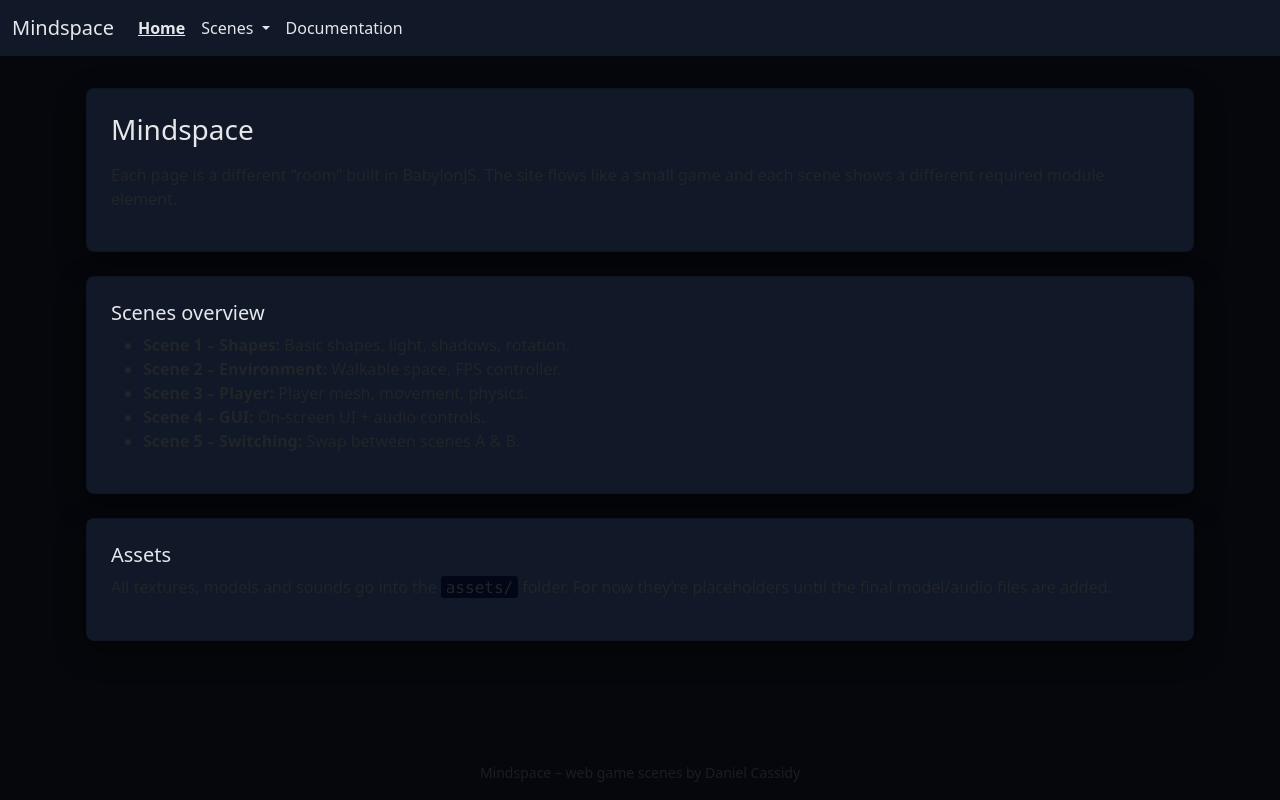
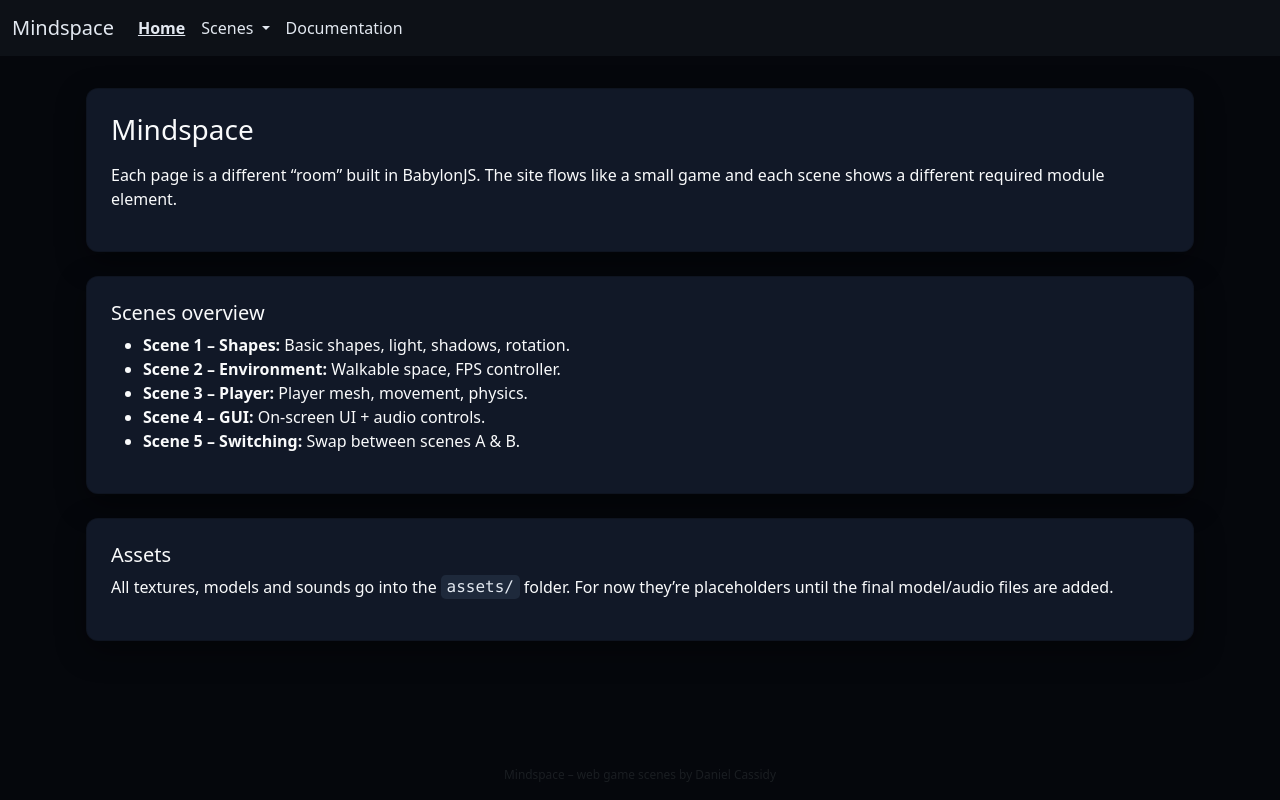
Before and after one commit to BlueSpartan626/Repository_1, a plain HTML site: page index.html in a window 1280 px wide. Drawn offline with nearby package versions, Linux system fonts and the light colour scheme.

Commit message:
modified and fixed code

```diff
--- a/css/style.css
+++ b/css/style.css
@@ -1,4 +1,4 @@
-/* general reset + base styling */
+/* Global reset */
 * {
   box-sizing: border-box;
 }
@@ -6,46 +6,65 @@
 body {
   margin: 0;
   font-family: system-ui, -apple-system, BlinkMacSystemFont, "Segoe UI", sans-serif;
-  background: #05070c;
-  color: #f3f3f3;
+  background: #05070c; /* dark blue/black */
+  color: #ffffff;       /* bright readable text */
 }
 
+/* Links */
 a {
-  color: #93c5fd;
+  color: #60a5fa; /* brighter blue */
+  text-decoration: none;
 }
-
 a:hover {
-  color: #bfdbfe;
-}
-
-/* navbar */
-.navbar-custom {
-  background: #111827;
-}
-
-.navbar-brand,
-.nav-link {
-  color: #e5e7eb !important;
-}
-
-.nav-link.active {
-  font-weight: 600;
+  color: #93c5fd; /* lighter blue on hover */
   text-decoration: underline;
 }
 
-/* layout wrappers */
+/* Navbar */
+.navbar-custom {
+  background: #0d1117; /* GitHub-dark style */
+}
+.navbar-brand,
+.nav-link {
+  color: #e2e8f0 !important; /* light grey */
+  font-weight: 500;
+}
+.nav-link.active {
+  font-weight: 700;
+  text-decoration: underline;
+}
+
+/* Layout */
 .main-wrapper {
   min-height: 100vh;
   display: flex;
   flex-direction: column;
 }
-
 .main-content {
   flex: 1;
   padding: 2rem 1rem;
 }
 
-/* full-window canvas wrapper for scenes */
+/* Cards (content boxes) */
+.card {
+  background: #111827; /* deep navy blue */
+  border-radius: 0.75rem;
+  padding: 1.5rem;
+  margin-bottom: 1.5rem;
+  box-shadow: 0 10px 30px rgba(0, 0, 0, 0.4);
+  color: #f9fafb; /* near white text */
+}
+
+/* Inline code styling */
+.code-inline {
+  font-family: Consolas, "Courier New", monospace;
+  background: #1e293b;  /* dark slate */
+  padding: 0.15rem 0.35rem;
+  border-radius: 0.3rem;
+  color: #e2e8f0;
+}
+
+/* Canvas wrapper for Babylon scenes */
 .canvas-wrapper {
   position: relative;
   width: 100vw;
@@ -53,46 +72,29 @@
   margin: 0;
 }
 
-/* Babylon canvas */
 #renderCanvas {
   width: 100%;
   height: 100%;
   display: block;
   touch-action: none;
+  background: #000; /* Black fallback before Babylon renders */
 }
 
-/* overlay UI text on top of scenes */
+/* UI text overlay on scenes */
 .scene-ui {
   position: absolute;
   top: 1rem;
   left: 1rem;
-  padding: 0.5rem 0.75rem;
-  background: rgba(0, 0, 0, 0.6);
-  border-radius: 0.25rem;
+  padding: 0.6rem 0.85rem;
+  background: rgba(0, 0, 0, 0.65);
+  border-radius: 0.3rem;
+  font-size: 0.9rem;
+  font-weight: 500;
+  color: #f8fafc;
+}
+
+/* Footer */
+footer {
+  color: #64748b; /* softer grey */
   font-size: 0.85rem;
 }
-
-/* cards for home/docs text blocks */
-.card {
-  background: #111827;
-  border-radius: 0.5rem;
-  padding: 1.5rem;
-  margin-bottom: 1.5rem;
-  box-shadow: 0 10px 30px rgba(0, 0, 0, 0.4);
-}
-
-.card h1,
-.card h2,
-.card h3,
-.card h4,
-.card h5 {
-  color: #e5e7eb;
-}
-
-/* inline code formatting for docs */
-.code-inline {
-  font-family: Consolas, "Courier New", monospace;
-  background: #020617;
-  padding: 0.1rem 0.3rem;
-  border-radius: 0.2rem;
-}
```
Also changed, not shown: Scenes/scene5.html (+70 -6 lines).
